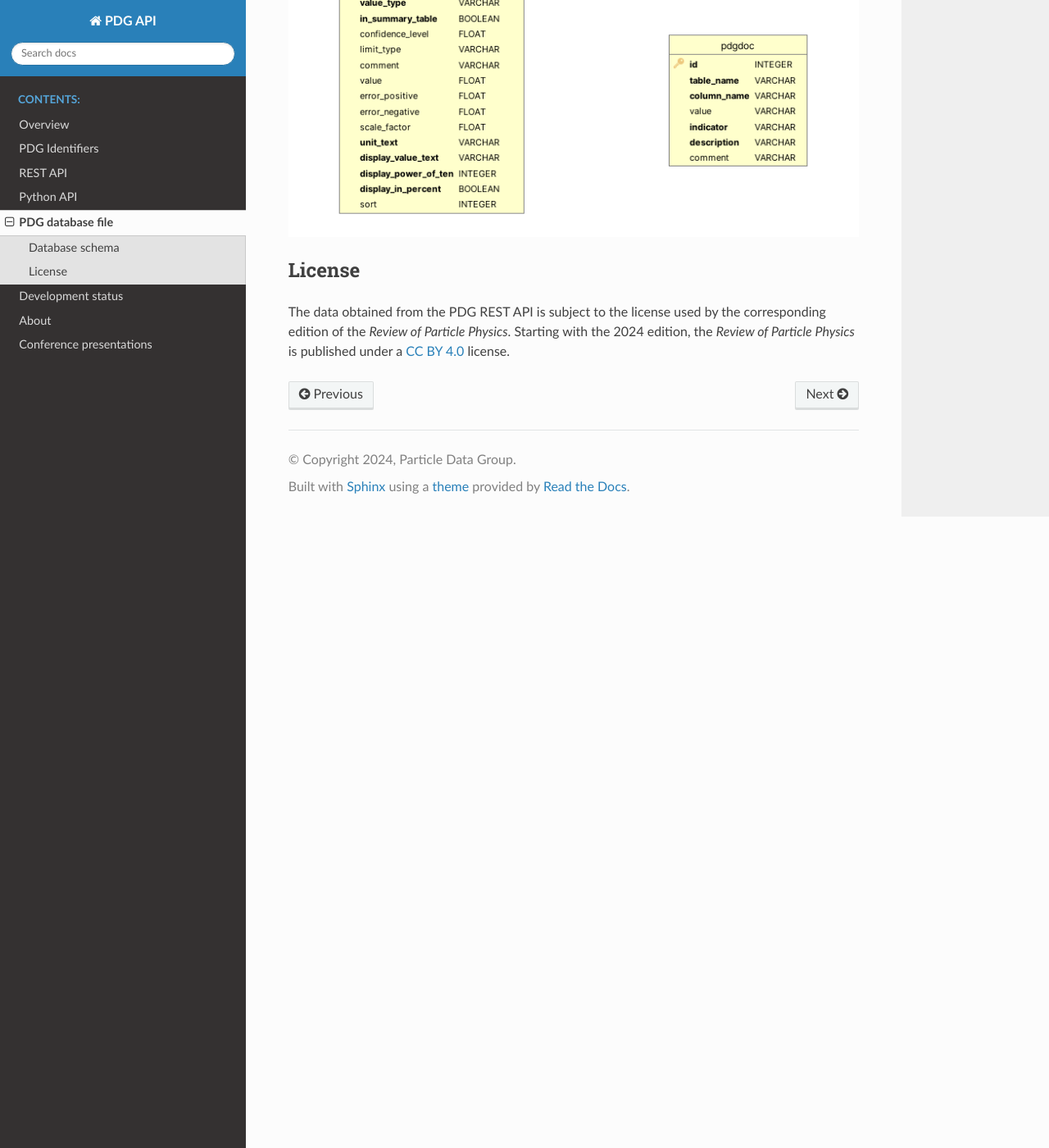
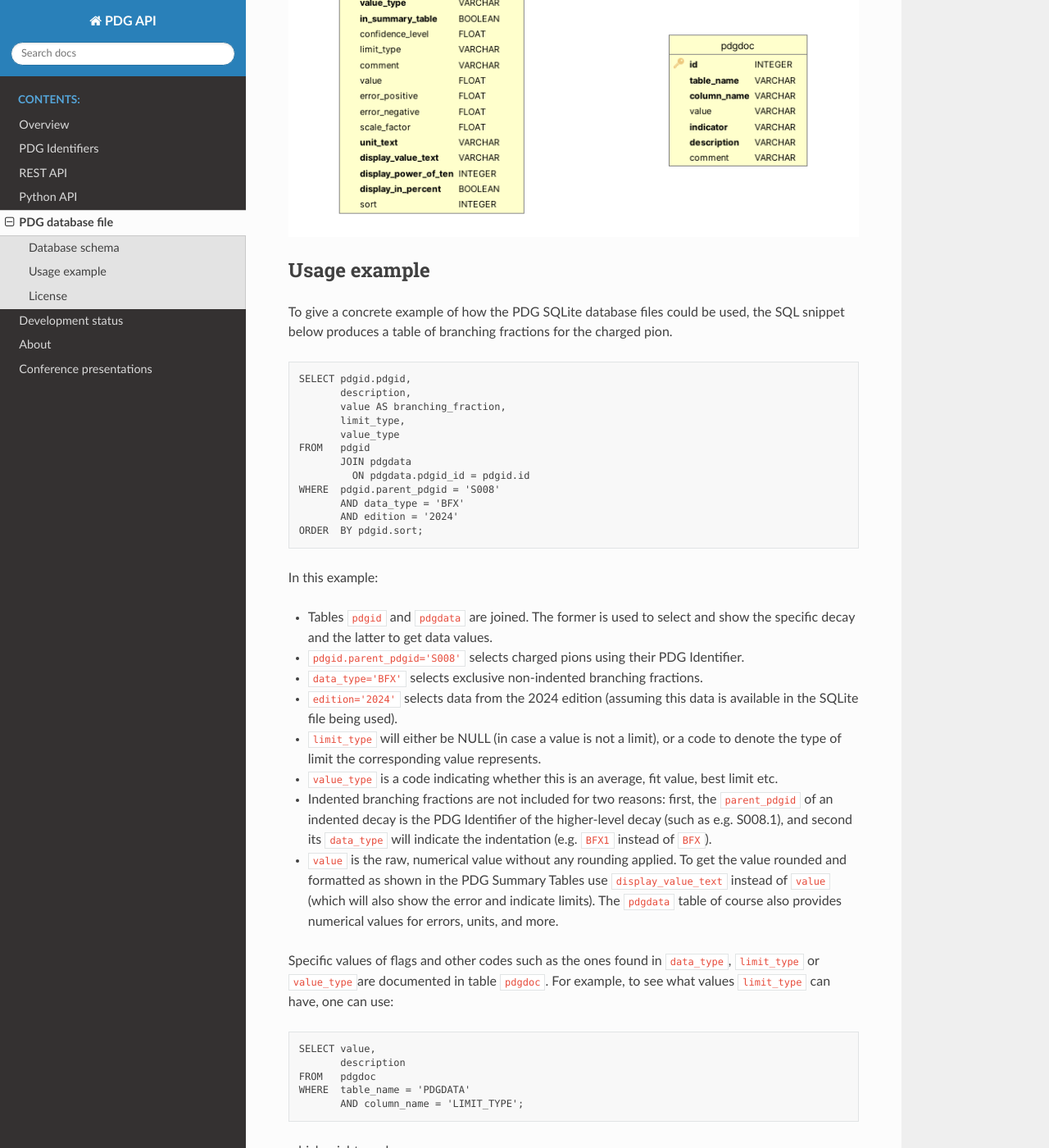
Before and after one commit to particledatagroup/api, a Sphinx documentation site: the page built from docs/source/schema.md, in a window 1280 px wide and 1400 px high, scrolled down 2251 px. Shown: the whole window at 82% size. Built offline with Sphinx 7.4.7 and the Read the Docs theme 3.1.0, drawn with Linux system fonts in a browser that asks for light colours; comment, search, counter and statistics services are not loaded; some of the changed text lies outside the part shown.

Commit message:
Add usage example for SQLite database files

````diff
--- a/docs/source/schema.md
+++ b/docs/source/schema.md
@@ -59,6 +59,58 @@ Further details about the database file as well as examples of how to use it wil
 
 ![Schema of the SQLite database file](schema-v0.2.png "Schema of the SQLite database file")
 
+## Usage example
+
+To give a concrete example of how the PDG SQLite database files could be used, the SQL snippet below produces a table of
+branching fractions for the charged pion.
+
+```sqlite
+SELECT pdgid.pdgid,
+       description,
+       value AS branching_fraction,
+       limit_type,
+       value_type
+FROM   pdgid
+       JOIN pdgdata
+         ON pdgdata.pdgid_id = pdgid.id
+WHERE  pdgid.parent_pdgid = 'S008'
+       AND data_type = 'BFX'
+       AND edition = '2024'
+ORDER  BY pdgid.sort;
+```
+In this example:
+- Tables `pdgid` and `pdgdata` are joined. The former is used to select and show the specific decay and the latter to get data values.
+- `pdgid.parent_pdgid='S008'` selects charged pions using their PDG Identifier.
+- `data_type='BFX'` selects exclusive non-indented branching fractions.
+- `edition='2024'` selects data from the 2024 edition (assuming this data is available in the SQLite file being used).
+- `limit_type` will either be NULL (in case a value is not a limit), or a code to denote the type of limit the corresponding value represents.
+- `value_type` is a code indicating whether this is an average, fit value, best limit etc.
+- Indented branching fractions are not included for two reasons: first, the `parent_pdgid` of an indented decay is the PDG
+  Identifier of the higher-level decay (such as e.g. S008.1), and second its `data_type` will indicate the indentation (e.g. `BFX1` instead of `BFX`).
+- `value` is the raw, numerical value without any rounding applied. To get the
+  value rounded and formatted as shown in the PDG Summary Tables use `display_value_text` instead of `value`
+  (which will also show the error and indicate limits). The `pdgdata` table of course also provides numerical values
+  for errors, units, and more.
+
+Specific values of flags and other codes such as the ones found in `data_type`, `limit_type` or `value_type`are documented in table `pdgdoc`.
+For example, to see what values `limit_type` can have, one can use:
+```sqlite
+SELECT value,
+       description
+FROM   pdgdoc
+WHERE  table_name = 'PDGDATA'
+       AND column_name = 'LIMIT_TYPE';
+```
+which might produce
+```
+| value |                 description                 |
+|-------|---------------------------------------------|
+|       | NULL means not a limit (i.e. a measurement) |
+| L     | lower Limit                                 |
+| R     | range                                       |
+| U     | upper Limit                                 |
+| X     | range exclusion                             |
+```
 
 ## License
 
````
